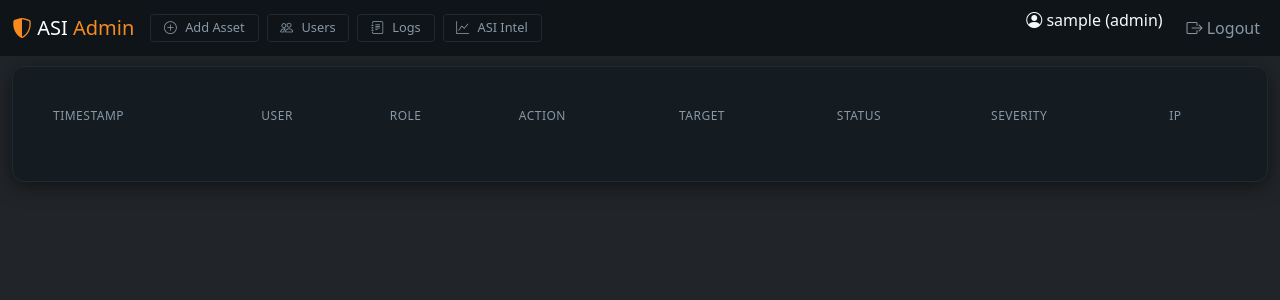
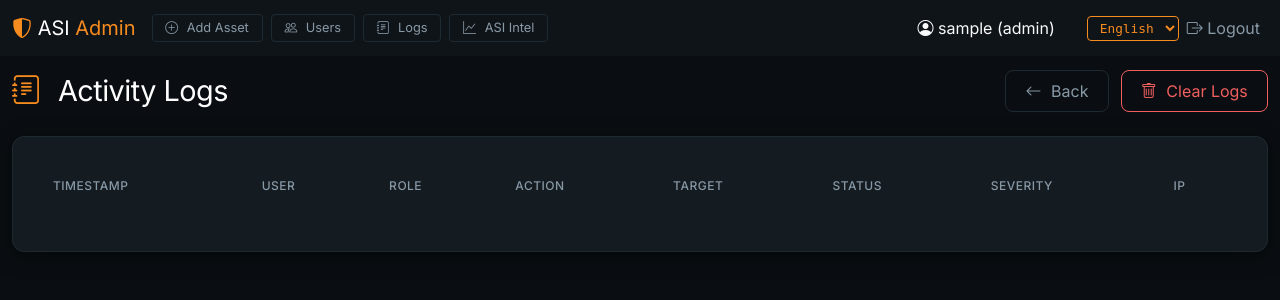
Before and after one commit to weldemichealaderaw144-hash/ASIPROJECT, a Flask app: page /admin/activity-logs in a window 1280 px wide. Shown: the top 300 px of the page. Run offline with Flask 3, Linux system fonts and the light colour scheme; the visitor is signed in with stand-in values (Sample User, id 1); data that the repository does not hold is empty.

Commit message:
Update activity_logs.html

```diff
--- a/templates/activity_logs.html
+++ b/templates/activity_logs.html
@@ -3,7 +3,7 @@
 <head>
     <meta charset="UTF-8">
     <meta name="viewport" content="width=device-width, initial-scale=1">
-    <title>Activity Logs · ASI Admin</title>
+    <title data-i18n="pageTitleLogs">Activity Logs · ASI Admin</title>
     <!-- Bootstrap 5 dark theme -->
     <link href="https://cdn.jsdelivr.net/npm/bootstrap@5.3.2/dist/css/bootstrap.min.css" rel="stylesheet">
     <link rel="stylesheet" href="https://cdn.jsdelivr.net/npm/bootstrap-icons@1.11.3/font/bootstrap-icons.min.css">
@@ -24,26 +24,7 @@
             --danger: #f05f5f;
             --info: #68a2cf;
         }
-<script src="/static/js/i18n.js"></script>
-<script>
-    const langSelect = document.getElementById('languageSwitcher');
-    // Set initial value from localStorage
-    const savedLang = localStorage.getItem('asi_lang') || 'en';
-    langSelect.value = savedLang;
-    // Apply language (i18n.js already does it on DOMContentLoaded)
-    // But we need to apply immediately because the script loads after DOM
-    if (typeof applyLanguage === 'function') applyLanguage();
 
-    langSelect.addEventListener('change', (e) => {
-        localStorage.setItem('asi_lang', e.target.value);
-        applyLanguage();
-        // Restart typing animation if needed (optional)
-        const header = document.querySelector('.terminal-header');
-        header.classList.remove('typing');
-        void header.offsetWidth;
-        header.classList.add('typing');
-    });
-</script>
         body {
             background-color: var(--bg-dark);
             color: var(--text-primary);
@@ -52,7 +33,7 @@
             margin: 0;
         }
 
-        /* Navbar (identical to dashboard) */
+        /* Navbar */
         .navbar.bg-dark {
             background-color: var(--bg-header) !important;
             border-bottom: 1px solid var(--border-color);
@@ -79,6 +60,23 @@
             border-color: var(--primary);
             color: var(--primary);
             background-color: rgba(246, 139, 31, 0.1);
+        }
+
+        /* Language selector in navbar */
+        .lang-selector {
+            background: transparent;
+            border: 1px solid var(--primary);
+            color: var(--primary);
+            font-family: 'Share Tech Mono', monospace;
+            font-size: 0.8rem;
+            padding: 0.2rem 0.5rem;
+            border-radius: 4px;
+            cursor: pointer;
+            margin-left: 1rem;
+        }
+        .lang-selector option {
+            background: var(--bg-dark);
+            color: var(--primary);
         }
 
         /* Main container */
@@ -123,7 +121,7 @@
             box-shadow: 0 4px 20px rgba(0,0,0,0.5);
         }
 
-        /* Table styling (card-like rows) */
+        /* Table styling */
         .table {
             background-color: transparent;
             border-collapse: separate;
@@ -254,11 +252,11 @@
 </head>
 <body data-bs-theme="dark">
 
-    <!-- Shodan‑style navbar -->
+    <!-- Navbar with language dropdown -->
     <nav class="navbar navbar-expand-lg navbar-dark fixed-top" style="background-color: #0f1419;">
         <div class="container-fluid">
             <a class="navbar-brand" href="{{ url_for('dashboard') }}">
-                <i class="bi bi-shield-shaded"></i> ASI <span style="color:#f68b1f;">Admin</span>
+                <i class="bi bi-shield-shaded"></i> ASI <span style="color:#f68b1f;" data-i18n="adminLabel">Admin</span>
             </a>
             <button class="navbar-toggler" type="button" data-bs-toggle="collapse" data-bs-target="#navbarNav">
                 <span class="navbar-toggler-icon"></span>
@@ -266,19 +264,26 @@
             <div class="collapse navbar-collapse" id="navbarNav">
                 <ul class="navbar-nav me-auto">
                     {% if session.get('role') == 'admin' %}
-                        <li class="nav-item"><a href="{{ url_for('add_asset') }}" class="btn btn-sm btn-outline-shodan me-2"><i class="bi bi-plus-circle"></i> Add Asset</a></li>
-                        <li class="nav-item"><a href="{{ url_for('admin_users') }}" class="btn btn-sm btn-outline-shodan me-2"><i class="bi bi-people"></i> Users</a></li>
-                        <li class="nav-item"><a href="{{ url_for('activity_logs') }}" class="btn btn-sm btn-outline-shodan me-2"><i class="bi bi-journal-text"></i> Logs</a></li>
-                        <li class="nav-item"><a href="{{ url_for('attack_surface_intelligence') }}" class="btn btn-sm btn-outline-shodan me-2"><i class="bi bi-graph-up"></i> ASI Intel</a></li>
+                        <li class="nav-item"><a href="{{ url_for('add_asset') }}" class="btn btn-sm btn-outline-shodan me-2"><i class="bi bi-plus-circle"></i> <span data-i18n="addAsset">Add Asset</span></a></li>
+                        <li class="nav-item"><a href="{{ url_for('admin_users') }}" class="btn btn-sm btn-outline-shodan me-2"><i class="bi bi-people"></i> <span data-i18n="users">Users</span></a></li>
+                        <li class="nav-item"><a href="{{ url_for('activity_logs') }}" class="btn btn-sm btn-outline-shodan me-2"><i class="bi bi-journal-text"></i> <span data-i18n="logs">Logs</span></a></li>
+                        <li class="nav-item"><a href="{{ url_for('attack_surface_intelligence') }}" class="btn btn-sm btn-outline-shodan me-2"><i class="bi bi-graph-up"></i> <span data-i18n="asiIntel">ASI Intel</span></a></li>
                     {% endif %}
                 </ul>
-                <ul class="navbar-nav ms-auto">
+                <ul class="navbar-nav ms-auto align-items-center">
                     <li class="nav-item">
                         <span class="navbar-text text-light me-3">
                             <i class="bi bi-person-circle"></i> {{ session.get('username') }} ({{ session.get('role') }})
                         </span>
                     </li>
-                    <li class="nav-item"><a class="nav-link" href="{{ url_for('logout') }}"><i class="bi bi-box-arrow-right"></i> Logout</a></li>
+                    <!-- Language Dropdown -->
+                    <li class="nav-item">
+                        <select id="languageSwitcher" class="lang-selector">
+                            <option value="en">English</option>
+                            <option value="am">አማርኛ</option>
+                        </select>
+                    </li>
+                    <li class="nav-item"><a class="nav-link" href="{{ url_for('logout') }}"><i class="bi bi-box-arrow-right"></i> <span data-i18n="logout">Logout</span></a></li>
                 </ul>
             </div>
         </div>
@@ -288,14 +293,14 @@
     <div class="container">
         <!-- Page header with actions -->
         <div class="page-header">
-            <h2><i class="bi bi-journal-text"></i> Activity Logs</h2>
+            <h2><i class="bi bi-journal-text"></i> <span data-i18n="pageTitleLogs">Activity Logs</span></h2>
             <div class="action-bar">
                 <a href="{{ url_for('dashboard') }}" class="btn btn-outline-shodan-secondary">
-                    <i class="bi bi-arrow-left"></i> Dashboard
+                    <i class="bi bi-arrow-left"></i> <span data-i18n="backButton">Back</span>
                 </a>
                 <form action="{{ url_for('clear_activity_logs') }}" method="POST" style="display: inline;">
                     <button type="submit" class="btn btn-shodan-danger" onclick="return confirm('Are you sure you want to clear all logs?');">
-                        <i class="bi bi-trash"></i> Clear Logs
+                        <i class="bi bi-trash"></i> <span data-i18n="clearLogs">Clear Logs</span>
                     </button>
                 </form>
             </div>
@@ -307,14 +312,14 @@
                 <table class="table">
                     <thead>
                         <tr>
-                            <th>Timestamp</th>
-                            <th>User</th>
-                            <th>Role</th>
-                            <th>Action</th>
-                            <th>Target</th>
-                            <th>Status</th>
-                            <th>Severity</th>
-                            <th>IP</th>
+                            <th data-i18n="thTimestamp">Timestamp</th>
+                            <th data-i18n="thUser">User</th>
+                            <th data-i18n="thRole">Role</th>
+                            <th data-i18n="thAction">Action</th>
+                            <th data-i18n="thTarget">Target</th>
+                            <th data-i18n="thStatus">Status</th>
+                            <th data-i18n="thSeverity">Severity</th>
+                            <th data-i18n="thIp">IP</th>
                         </tr>
                     </thead>
                     <tbody>
@@ -348,6 +353,22 @@
         </div>
     </div>
 
+    <!-- Shared i18n script and language switcher logic -->
+    <script src="/static/js/i18n.js"></script>
+    <script>
+        // Initialize language switcher
+        const langSelect = document.getElementById('languageSwitcher');
+        if (langSelect) {
+            const savedLang = localStorage.getItem('asi_lang') || 'en';
+            langSelect.value = savedLang;
+            if (typeof applyLanguage === 'function') applyLanguage();
+
+            langSelect.addEventListener('change', (e) => {
+                localStorage.setItem('asi_lang', e.target.value);
+                if (typeof applyLanguage === 'function') applyLanguage();
+            });
+        }
+    </script>
     <script src="https://cdn.jsdelivr.net/npm/bootstrap@5.3.2/dist/js/bootstrap.bundle.min.js"></script>
 </body>
 </html>
```
